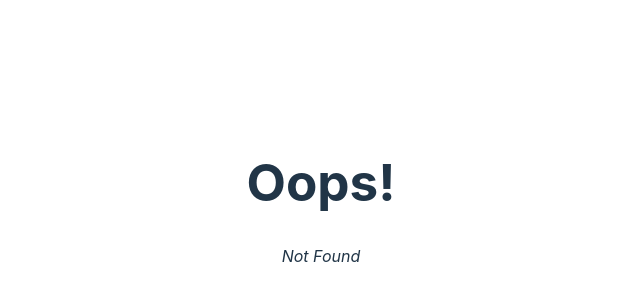
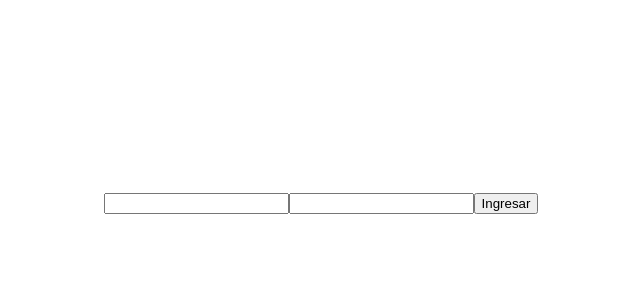
Before and after one commit to Elbruce4/story-dots-front, a React (Vite) app: page /signIn in a window 1280 px wide. Before the commit this address had no page. Shown: the part 198-498 px from the top of the page, without its empty margins (319-959 px from the left). Built offline with nearby package versions, Linux system fonts and the light colour scheme.

Commit message:
add login

```diff
--- a/src/App.jsx
+++ b/src/App.jsx
@@ -1,10 +1,10 @@
-import ListProducts from "./components/products/list-products"
+import ListOfProducts from "./components/products/list-products"
 import './App.css'
 
 function App() {
 
   return (
-    <ListProducts/>
+    <ListOfProducts/>
   )
 
 }
--- /dev/null
+++ b/src/components/auth/signin.jsx
@@ -0,0 +1,43 @@
+import { useState } from "react";
+import { useNavigate  } from "react-router-dom";
+
+const SignIn = () => {
+
+    const [ user , setUser ] = useState({
+        mail : null,
+        password : null
+    });
+    const navigate = useNavigate();
+
+    const handleChange = (e) => {
+        setUser({
+            ...user,
+            [e.target.name] : e.target.value
+        })
+    }
+
+    const onClick = (e) => {
+        console.log(user.mail);
+        e.preventDefault();
+        if(user.mail == "storyDots@gmail.com" && user.password == "story4002") {
+            localStorage.setItem("isAdmin" , true);
+            navigate("/products");
+        } else {
+            localStorage.setItem("isAdmin" , false);
+            navigate("/products");
+        }
+    }
+
+    return (
+        <form onSubmit={onClick}>
+            <input type="text" name="mail" onChange={handleChange} />
+
+            <input type="password" name="password" onChange={handleChange} />
+
+            <input type="submit" value="Ingresar" />
+        </form>
+    )
+
+}
+
+export default SignIn;
--- /dev/null
+++ b/src/components/home/index.jsx
@@ -0,0 +1,15 @@
+import { useNavigate } from "react-router-dom";
+
+const Home = () => {
+
+    const navigate = useNavigate();
+
+    return (
+        <div>
+            <h2>Bienvenido</h2>
+            <button onClick={() => navigate("/signIn")}>Comenzar</button>
+        </div>
+    )
+}
+
+export default Home;
--- a/src/components/products/detail-product.jsx
+++ b/src/components/products/detail-product.jsx
@@ -1,4 +1,4 @@
-import PropTypes from "prop-types";
+
 import { useEffect , useState } from "react";
 import { useParams } from "react-router-dom"
 
@@ -17,7 +17,7 @@ const DetailCard = (/* {name , description , price , img} */) => {
               return error;
             }
           })()
-    },[])
+    },[params.productId])
 
     return (
         <div>
--- a/src/components/products/list-products.jsx
+++ b/src/components/products/list-products.jsx
@@ -2,9 +2,11 @@
 import { useEffect , useState } from 'react'
 import Product from './product.jsx';
 
-function DetailProducts() {
+function ListOfProducts() {
 
   const [products , setProducts] = useState([]);
+  const isAdmin = localStorage.getItem("isAdmin");
+  console.log("¿Admin?" , isAdmin);
 
   useEffect(() => {
     (async () => {
@@ -38,4 +40,4 @@ function DetailProducts() {
 
 }
 
-export default DetailProducts
+export default ListOfProducts
--- a/src/components/products/product.jsx
+++ b/src/components/products/product.jsx
@@ -3,8 +3,9 @@ import { Link } from "react-router-dom";
 
 const Product = ({name  , price , id}) => {
 
+
     return (
-        <Link to={`product/` + id}>
+        <Link to={`/products/` + id}>
            <h3>{name ?? ""} </h3>
            <h2>{price ?? ""}</h2>
         </Link >
--- a/src/routes/index.jsx
+++ b/src/routes/index.jsx
@@ -1,16 +1,29 @@
 import App from "../App";
+import SignIn from "../components/auth/signin";
+import Home from "../components/home";
 import ErrorPage from "../components/not-route-finded";
 import DetailProducts from "../components/products/detail-product";
 import { createBrowserRouter } from "react-router-dom";
 
+
 const router = createBrowserRouter([
     {
       path: "/",
+      element: <Home />,
+      errorElement: <ErrorPage />,
+    },
+    {
+      path: "/signIn",
+      element: <SignIn />,
+      errorElement: <ErrorPage />,
+    },
+    {
+      path: "/products",
       element: <App />,
       errorElement: <ErrorPage />,
     },
     {
-      path: "product/:productId",
+      path: "products/:productId",
       element: <DetailProducts />,
     },
   ]);
```
